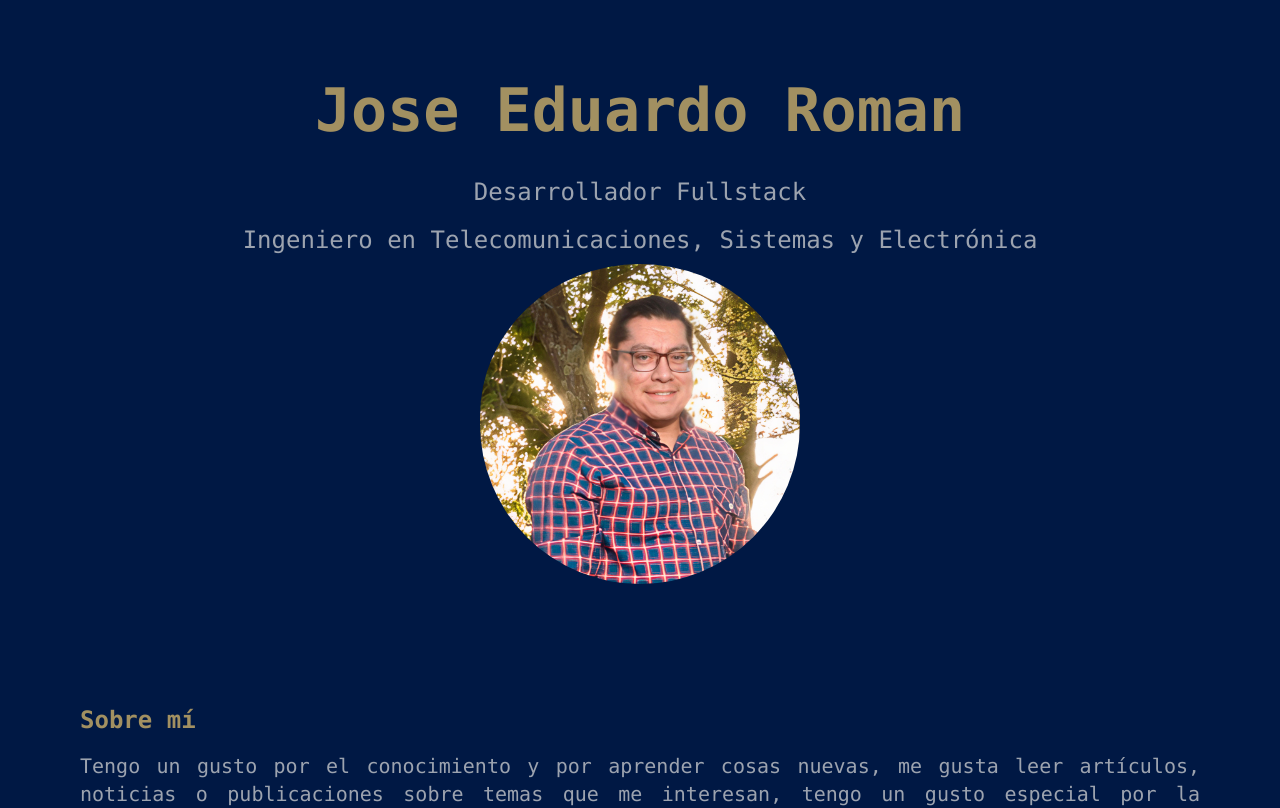
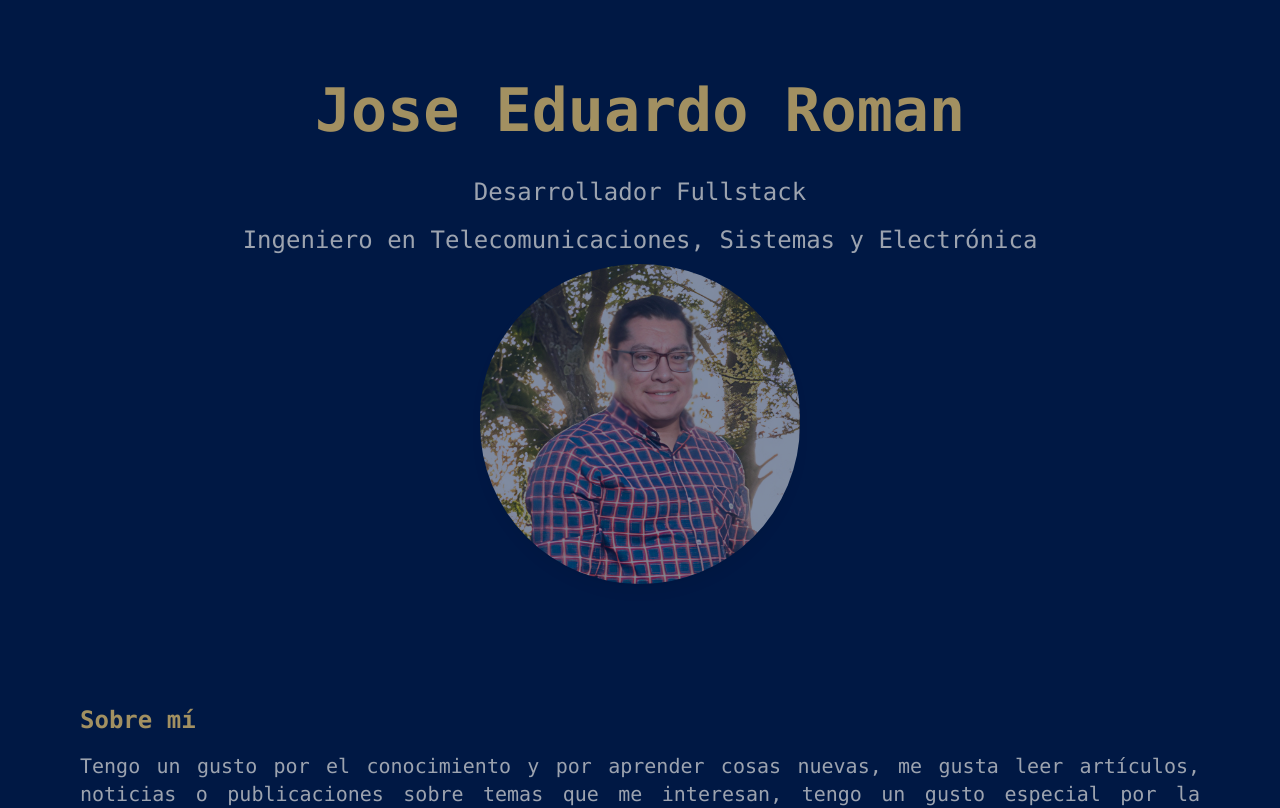
Before and after one commit to jeromanp/my-portfolio, a Next.js app: page / in a window 1280 px wide. Shown: the top 808 px of the page. Built offline with nearby package versions, Linux system fonts and the light colour scheme.

Commit message:
animation image

```diff
--- a/src/components/Intro.jsx
+++ b/src/components/Intro.jsx
@@ -4,7 +4,7 @@ import React from "react";
 export default function Intro() {
   return (
     <div className="w-full max-w-screen-xl items-center justify-between font-mono text-sm bg-custom-azul mx-auto pt-10 md:pt-20 md:pb-10">
-      <h1 className="text-3xl sm:text-4xl md:text-5xl lg:text-6xl  font-bold text-custom-oro_2 text-center">
+      <h1 className="text-3xl sm:text-4xl md:text-5xl lg:text-6xl font-bold text-custom-oro_2 text-center">
         {infoPersonal.name}
       </h1>
       <div className="text-sm md:text-xl lg:text-2xl">
@@ -17,11 +17,11 @@ export default function Intro() {
       </div>
 
       <div className="w-20 h-auto md:w-60 lg:w-80 mx-auto flex justify-center items-center">
-        <div className="w-full h-full flex justify-center items-center">
+        <div className="w-full h-full flex justify-center items-center animate-pulse">
           <img
             src="/imagen/img-me.jpg"
             alt="me"
-            className="object-cover rounded-full max-w-full max-h-full pt-2"
+            className="object-cover rounded-full max-w-full max-h-full pt-2 shadow-lg"
           />
         </div>
       </div>
```
